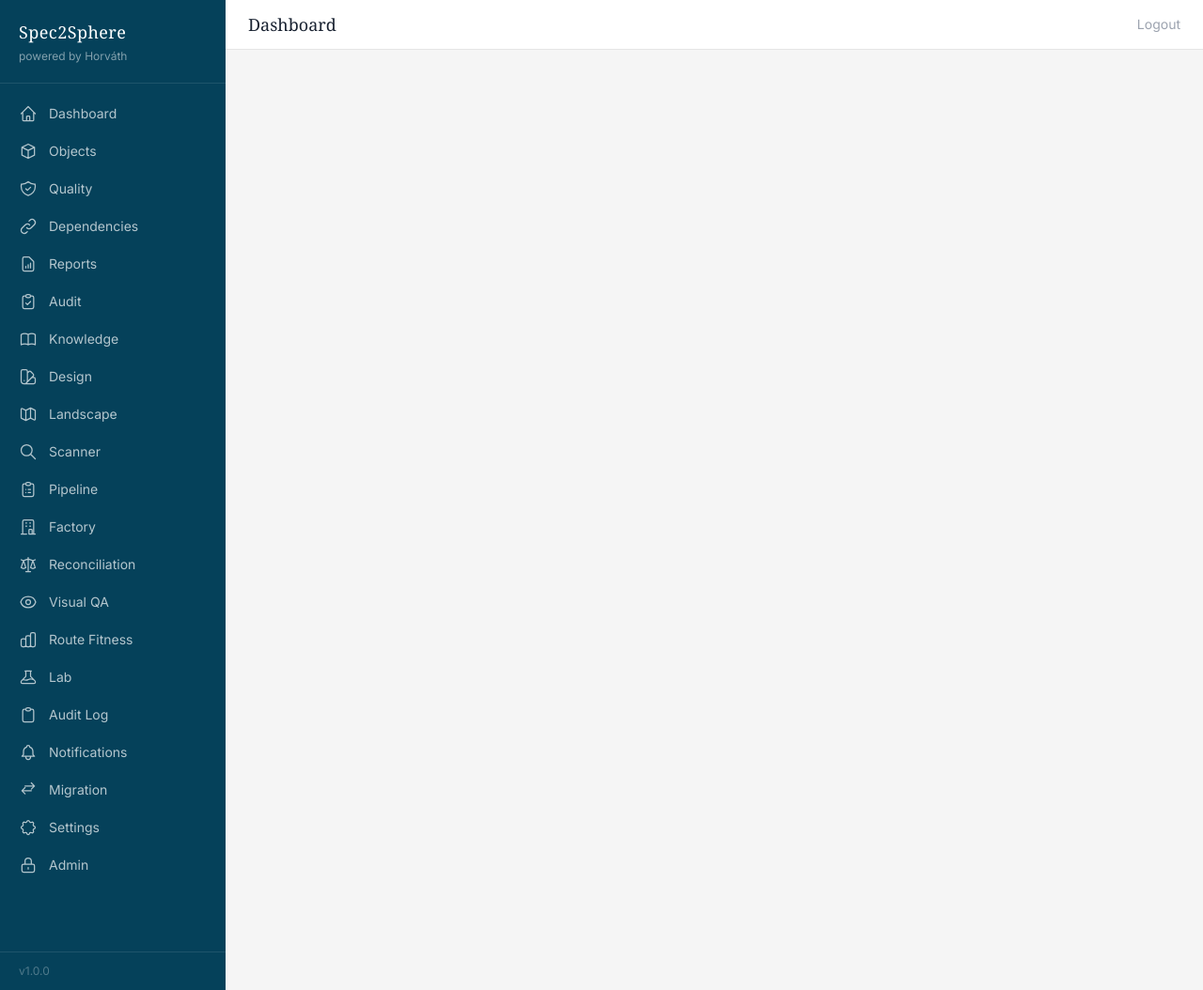
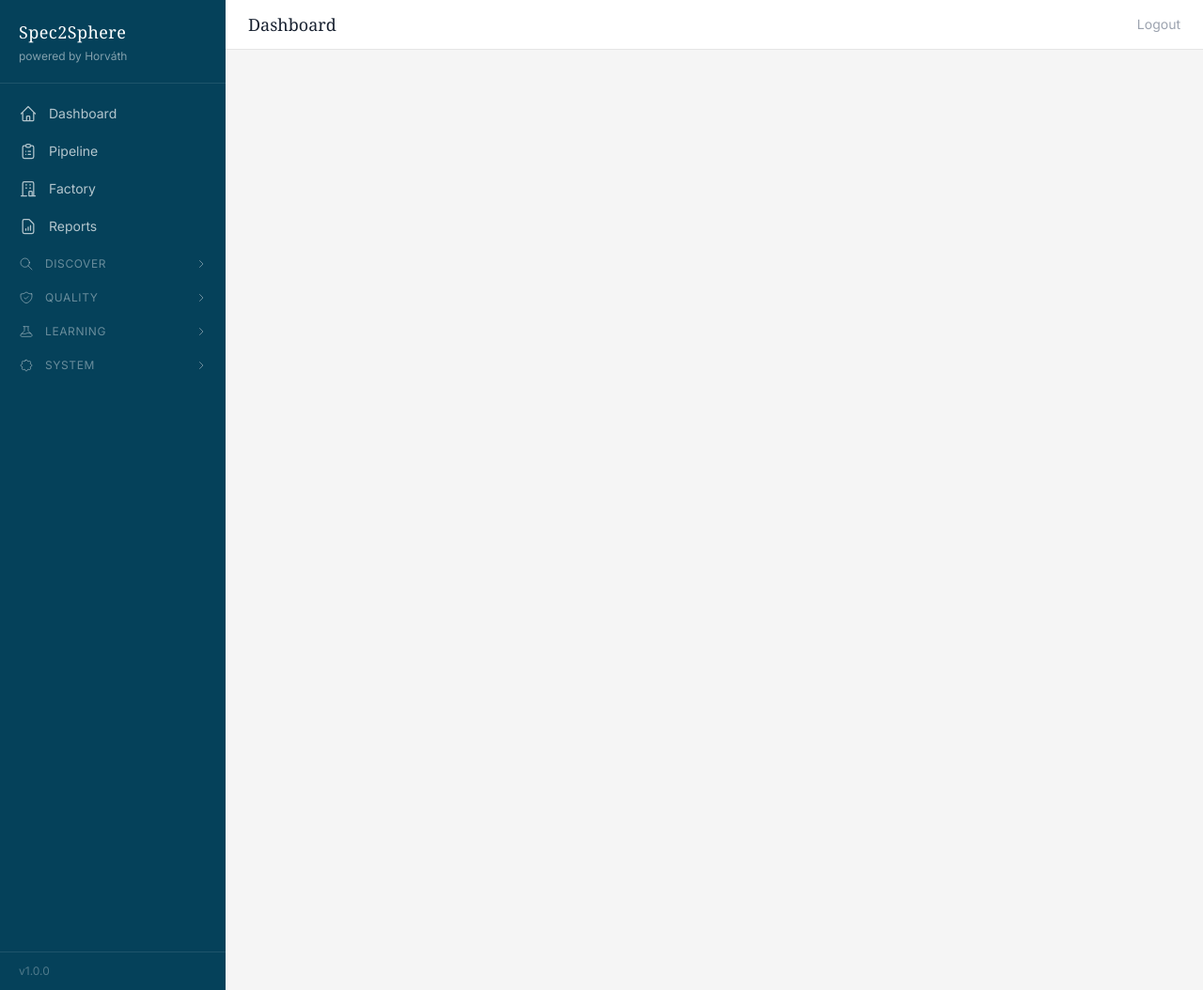
Before and after one commit to hschuettken/sap-doc-agent, a Python web app: template src/spec2sphere/web/templates/base.html in a window 1280 px wide. Shown: the whole page at 94% size. Run offline with Jinja, Linux system fonts and the light colour scheme; the template is opened without the code that fills it, so the values that code supplies are empty; some libraries are stand-ins or nearby versions.

Commit message:
fix(ui): overhaul nav — grouped sidebar, mobile close on tap
- Group 21 flat nav items into 4 top-level + 4 collapsible groups
  (Discover, Quality, Learning, System)
- Active group auto-expands on page load
- Mobile: clicking main content area closes sidebar (not just burger)
- Mobile: sidebar closes after HTMX navigation
- CSS for expand/collapse chevron animation

Co-Authored-By: Claude Opus 4.6 (1M context) <noreply@anthropic.com>

```diff
--- a/src/spec2sphere/web/static/style.css
+++ b/src/spec2sphere/web/static/style.css
@@ -27,9 +27,15 @@
     transition: transform 0.2s;
 }
 
-.sidebar a { color: rgba(255,255,255,0.7); transition: color 0.15s, background 0.15s; }
-.sidebar a:hover, .sidebar a.active { color: #fff; background: rgba(255,255,255,0.1); }
-.sidebar a.active { border-left: 3px solid var(--color-accent); }
+.sidebar .nav-link { color: rgba(255,255,255,0.7); transition: color 0.15s, background 0.15s; }
+.sidebar .nav-link:hover, .sidebar .nav-link.active { color: #fff; background: rgba(255,255,255,0.1); }
+.sidebar .nav-link.active { border-left: 3px solid var(--color-accent); }
+
+/* Collapsible nav groups */
+.nav-group .nav-group-items { display: none; }
+.nav-group.expanded .nav-group-items { display: block; }
+.nav-group.expanded .chevron { transform: rotate(90deg); }
+.nav-group-toggle:hover { background: rgba(255,255,255,0.05); }
 
 .main-content { margin-left: 240px; min-height: 100vh; background: var(--color-bg-alt); }
 
--- a/src/spec2sphere/web/templates/base.html
+++ b/src/spec2sphere/web/templates/base.html
@@ -36,42 +36,71 @@
         <h1 class="font-heading text-lg text-white tracking-wide">Spec2Sphere</h1>
         <p class="text-xs text-white/50 mt-1">powered by Horv&aacute;th</p>
     </div>
-    <nav class="flex-1 py-3">
-        {% set nav_items = [
+    <nav class="flex-1 py-3 overflow-y-auto nav-grouped">
+        {# — Top-level items (always visible) — #}
+        {% set top_items = [
             ("dashboard", "Dashboard", "M3 12l2-2m0 0l7-7 7 7M5 10v10a1 1 0 001 1h3m10-11l2 2m-2-2v10a1 1 0 01-1 1h-3m-6 0a1 1 0 001-1v-4a1 1 0 011-1h2a1 1 0 011 1v4a1 1 0 001 1m-6 0h6"),
-            ("objects", "Objects", "M20 7l-8-4-8 4m16 0l-8 4m8-4v10l-8 4m0-10L4 7m8 4v10M4 7v10l8 4"),
-            ("quality", "Quality", "M9 12l2 2 4-4m5.618-4.016A11.955 11.955 0 0112 2.944a11.955 11.955 0 01-8.618 3.04A12.02 12.02 0 003 9c0 5.591 3.824 10.29 9 11.622 5.176-1.332 9-6.03 9-11.622 0-1.042-.133-2.052-.382-3.016z"),
-            ("graph", "Dependencies", "M13.828 10.172a4 4 0 00-5.656 0l-4 4a4 4 0 105.656 5.656l1.102-1.101m-.758-4.899a4 4 0 005.656 0l4-4a4 4 0 00-5.656-5.656l-1.1 1.1"),
-            ("reports", "Reports", "M9 17v-2m3 2v-4m3 4v-6m2 10H7a2 2 0 01-2-2V5a2 2 0 012-2h5.586a1 1 0 01.707.293l5.414 5.414a1 1 0 01.293.707V19a2 2 0 01-2 2z"),
-            ("audit", "Audit", "M9 5H7a2 2 0 00-2 2v12a2 2 0 002 2h10a2 2 0 002-2V7a2 2 0 00-2-2h-2M9 5a2 2 0 002 2h2a2 2 0 002-2M9 5a2 2 0 012-2h2a2 2 0 012 2m-6 9l2 2 4-4"),
-            ("knowledge", "Knowledge", "M12 6.253v13m0-13C10.832 5.477 9.246 5 7.5 5S4.168 5.477 3 6.253v13C4.168 18.477 5.754 18 7.5 18s3.332.477 4.5 1.253m0-13C13.168 5.477 14.754 5 16.5 5c1.747 0 3.332.477 4.5 1.253v13C19.832 18.477 18.247 18 16.5 18c-1.746 0-3.332.477-4.5 1.253"),
-            ("design-tokens", "Design", "M7 21a4 4 0 01-4-4V5a2 2 0 012-2h4a2 2 0 012 2v12a4 4 0 01-4 4zm0 0h12a2 2 0 002-2v-4a2 2 0 00-2-2h-2.343M11 7.343l1.657-1.657a2 2 0 012.828 0l2.829 2.829a2 2 0 010 2.828l-8.486 8.485M7 17h.01"),
-            ("landscape", "Landscape", "M9 20l-5.447-2.724A1 1 0 013 16.382V5.618a1 1 0 011.447-.894L9 7m0 13l6-3m-6 3V7m6 10l4.553 2.276A1 1 0 0021 18.382V7.618a1 1 0 00-.553-.894L15 4m0 13V4m0 0L9 7"),
-            ("scanner", "Scanner", "M21 21l-6-6m2-5a7 7 0 11-14 0 7 7 0 0114 0z"),
             ("pipeline", "Pipeline", "M9 5H7a2 2 0 00-2 2v12a2 2 0 002 2h10a2 2 0 002-2V7a2 2 0 00-2-2h-2M9 5a2 2 0 002 2h2a2 2 0 002-2M9 5a2 2 0 012-2h2a2 2 0 012 2m-3 7h3m-3 4h3m-6-4h.01M9 16h.01"),
             ("factory", "Factory", "M19 21V5a2 2 0 00-2-2H7a2 2 0 00-2 2v16m14 0h2m-2 0h-5m-9 0H3m2 0h5M9 7h1m-1 4h1m4-4h1m-1 4h1m-2 10v-5a1 1 0 011-1h2a1 1 0 011 1v5m-4 0h4"),
-            ("reconciliation", "Reconciliation", "M3 6l3 1m0 0l-3 9a5.002 5.002 0 006.001 0M6 7l3 9M6 7l6-2m6 2l3-1m-3 1l-3 9a5.002 5.002 0 006.001 0M18 7l3 9m-3-9l-6-2m0-2v2m0 16V5m0 16H9m3 0h3"),
-            ("visual-qa", "Visual QA", "M15 12a3 3 0 11-6 0 3 3 0 016 0z M2.458 12C3.732 7.943 7.523 5 12 5c4.478 0 8.268 2.943 9.542 7-1.274 4.057-5.064 7-9.542 7-4.477 0-8.268-2.943-9.542-7z"),
-            ("lab/fitness", "Route Fitness", "M9 19v-6a2 2 0 00-2-2H5a2 2 0 00-2 2v6a2 2 0 002 2h2a2 2 0 002-2zm0 0V9a2 2 0 012-2h2a2 2 0 012 2v10m-6 0a2 2 0 002 2h2a2 2 0 002-2m0 0V5a2 2 0 012-2h2a2 2 0 012 2v14a2 2 0 01-2 2h-2a2 2 0 01-2-2z"),
-            ("lab", "Lab", "M19.428 15.428a2 2 0 00-1.022-.547l-2.387-.477a6 6 0 00-3.86.517l-.318.158a6 6 0 01-3.86.517L6.05 15.21a2 2 0 00-1.806.547M8 4h8l-1 1v5.172a2 2 0 00.586 1.414l5 5c1.26 1.26.367 3.414-1.415 3.414H4.828c-1.782 0-2.674-2.154-1.414-3.414l5-5A2 2 0 009 10.172V5L8 4z"),
-            ("audit-log", "Audit Log", "M9 5H7a2 2 0 00-2 2v12a2 2 0 002 2h10a2 2 0 002-2V7a2 2 0 00-2-2h-2M9 5a2 2 0 002 2h2a2 2 0 002-2M9 5a2 2 0 012-2h2a2 2 0 012 2"),
-            ("notifications", "Notifications", "M15 17h5l-1.405-1.405A2.032 2.032 0 0118 14.158V11a6.002 6.002 0 00-4-5.659V5a2 2 0 10-4 0v.341C7.67 6.165 6 8.388 6 11v3.159c0 .538-.214 1.055-.595 1.436L4 17h5m6 0v1a3 3 0 11-6 0v-1m6 0H9"),
-            ("migration/projects", "Migration", "M8 7h12m0 0l-4-4m4 4l-4 4m0 2H4m0 0l4 4m-4-4l4-4"),
-            ("settings", "Settings", "M10.325 4.317c.426-1.756 2.924-1.756 3.35 0a1.724 1.724 0 002.573 1.066c1.543-.94 3.31.826 2.37 2.37a1.724 1.724 0 001.066 2.573c1.756.426 1.756 2.924 0 3.35a1.724 1.724 0 00-1.066 2.573c.94 1.543-.826 3.31-2.37 2.37a1.724 1.724 0 00-2.573 1.066c-.426 1.756-2.924 1.756-3.35 0a1.724 1.724 0 00-2.573-1.066c-1.543.94-3.31-.826-2.37-2.37a1.724 1.724 0 00-1.066-2.573c-1.756-.426-1.756-2.924 0-3.35a1.724 1.724 0 001.066-2.573c-.94-1.543.826-3.31 2.37-2.37.996.608 2.296.07 2.572-1.065z"),
-            ("admin", "Admin", "M12 15v2m-6 4h12a2 2 0 002-2v-6a2 2 0 00-2-2H6a2 2 0 00-2 2v6a2 2 0 002 2zm10-10V7a4 4 0 00-8 0v4h8z"),
+            ("reports", "Reports", "M9 17v-2m3 2v-4m3 4v-6m2 10H7a2 2 0 01-2-2V5a2 2 0 012-2h5.586a1 1 0 01.707.293l5.414 5.414a1 1 0 01.293.707V19a2 2 0 01-2 2z"),
         ] %}
-        {% for key, label, icon_path in nav_items %}
-        <a href="/ui/{{ key }}"
-           class="flex items-center gap-3 px-5 py-2.5 text-sm {{ 'active' if active_page == key else '' }}"
-           hx-get="/ui/{{ key }}"
-           hx-target="#content"
-           hx-push-url="true"
-           hx-select="#content-inner">
+        {% for key, label, icon_path in top_items %}
+        <a href="/ui/{{ key }}" class="nav-link flex items-center gap-3 px-5 py-2.5 text-sm {{ 'active' if active_page == key else '' }}"
+           hx-get="/ui/{{ key }}" hx-target="#content" hx-push-url="true" hx-select="#content-inner">
             <svg class="w-5 h-5 flex-shrink-0" fill="none" stroke="currentColor" viewBox="0 0 24 24" stroke-width="1.5">
-                <path stroke-linecap="round" stroke-linejoin="round" d="{{ icon_path }}"/>
-            </svg>
+                <path stroke-linecap="round" stroke-linejoin="round" d="{{ icon_path }}"/></svg>
             {{ label }}
         </a>
+        {% endfor %}
+
+        {# — Collapsible groups — #}
+        {% set nav_groups = [
+            ("Discover", "M21 21l-6-6m2-5a7 7 0 11-14 0 7 7 0 0114 0z", [
+                ("landscape", "Landscape"),
+                ("scanner", "Scanner"),
+                ("objects", "Objects"),
+                ("graph", "Dependencies"),
+                ("knowledge", "Knowledge"),
+            ]),
+            ("Quality", "M9 12l2 2 4-4m5.618-4.016A11.955 11.955 0 0112 2.944a11.955 11.955 0 01-8.618 3.04A12.02 12.02 0 003 9c0 5.591 3.824 10.29 9 11.622 5.176-1.332 9-6.03 9-11.622 0-1.042-.133-2.052-.382-3.016z", [
+                ("quality", "Quality"),
+                ("reconciliation", "Reconciliation"),
+                ("visual-qa", "Visual QA"),
+                ("audit", "Audit"),
+                ("audit-log", "Audit Log"),
+            ]),
+            ("Learning", "M19.428 15.428a2 2 0 00-1.022-.547l-2.387-.477a6 6 0 00-3.86.517l-.318.158a6 6 0 01-3.86.517L6.05 15.21a2 2 0 00-1.806.547M8 4h8l-1 1v5.172a2 2 0 00.586 1.414l5 5c1.26 1.26.367 3.414-1.415 3.414H4.828c-1.782 0-2.674-2.154-1.414-3.414l5-5A2 2 0 009 10.172V5L8 4z", [
+                ("lab", "Lab"),
+                ("lab/fitness", "Route Fitness"),
+                ("design-tokens", "Design"),
+            ]),
+            ("System", "M10.325 4.317c.426-1.756 2.924-1.756 3.35 0a1.724 1.724 0 002.573 1.066c1.543-.94 3.31.826 2.37 2.37a1.724 1.724 0 001.066 2.573c1.756.426 1.756 2.924 0 3.35a1.724 1.724 0 00-1.066 2.573c.94 1.543-.826 3.31-2.37 2.37a1.724 1.724 0 00-2.573 1.066c-.426 1.756-2.924 1.756-3.35 0a1.724 1.724 0 00-2.573-1.066c-1.543.94-3.31-.826-2.37-2.37a1.724 1.724 0 00-1.066-2.573c-1.756-.426-1.756-2.924 0-3.35a1.724 1.724 0 001.066-2.573c-.94-1.543.826-3.31 2.37-2.37.996.608 2.296.07 2.572-1.065z", [
+                ("migration/projects", "Migration"),
+                ("notifications", "Notifications"),
+                ("settings", "Settings"),
+                ("admin", "Admin"),
+            ]),
+        ] %}
+        {% for group_label, group_icon, group_items in nav_groups %}
+        {% set group_active = active_page in group_items|map(attribute=0)|list %}
+        <div class="nav-group mt-1">
+            <button class="nav-group-toggle flex items-center gap-3 px-5 py-2 text-xs uppercase tracking-wider text-white/40 hover:text-white/70 w-full text-left"
+                    onclick="this.parentElement.classList.toggle('expanded')">
+                <svg class="w-4 h-4 flex-shrink-0" fill="none" stroke="currentColor" viewBox="0 0 24 24" stroke-width="1.5">
+                    <path stroke-linecap="round" stroke-linejoin="round" d="{{ group_icon }}"/></svg>
+                {{ group_label }}
+                <svg class="w-3 h-3 ml-auto chevron transition-transform" fill="none" stroke="currentColor" viewBox="0 0 24 24" stroke-width="2">
+                    <path stroke-linecap="round" stroke-linejoin="round" d="M9 5l7 7-7 7"/></svg>
+            </button>
+            <div class="nav-group-items {{ 'block' if group_active else 'hidden' }}">
+                {% for key, label in group_items %}
+                <a href="/ui/{{ key }}" class="nav-link flex items-center gap-3 pl-10 pr-5 py-2 text-sm {{ 'active' if active_page == key else '' }}"
+                   hx-get="/ui/{{ key }}" hx-target="#content" hx-push-url="true" hx-select="#content-inner">
+                    {{ label }}
+                </a>
+                {% endfor %}
+            </div>
+        </div>
         {% endfor %}
     </nav>
     <div class="px-5 py-3 border-t border-white/10 text-xs text-white/30">
@@ -117,10 +146,22 @@
 document.body.addEventListener('htmx:afterSwap', function(evt) {
     if (evt.detail.target.id === 'content') {
         const url = window.location.pathname;
-        document.querySelectorAll('.sidebar a').forEach(a => {
+        document.querySelectorAll('.sidebar .nav-link').forEach(a => {
             a.classList.toggle('active', url.startsWith(a.getAttribute('href')));
         });
+        // Auto-close sidebar on mobile after navigation
+        document.getElementById('sidebar').classList.remove('open');
     }
+});
+
+// Close sidebar on mobile when clicking outside (main content area)
+document.querySelector('.main-content').addEventListener('click', function() {
+    document.getElementById('sidebar').classList.remove('open');
+});
+
+// Nav group expand/collapse + auto-expand active group
+document.querySelectorAll('.nav-group').forEach(g => {
+    if (g.querySelector('.nav-link.active')) g.classList.add('expanded');
 });
 
 // Toast helper
```
